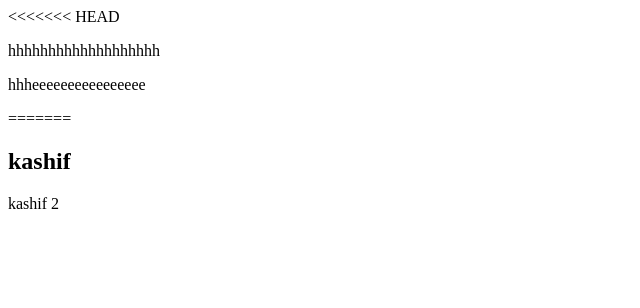
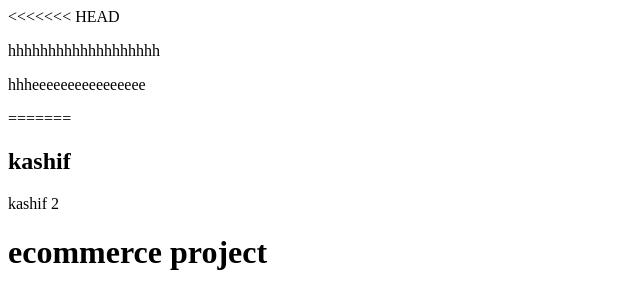
Before and after one commit to Kashif-Qamar1120/Ecommerce_Project, a plain HTML site: page index.html in a window 1280 px wide. Shown: the whole page, without its empty margins (0-640 px from the left). Drawn offline with Linux system fonts and the light colour scheme.

Commit message:
check it

```diff
--- a/index.html
+++ b/index.html
@@ -12,5 +12,6 @@
 =======
     <h2>kashif</h2>
     <p>kashif 2</p>
+    <h1>ecommerce project</h1>
 </body>
 </html>
```
